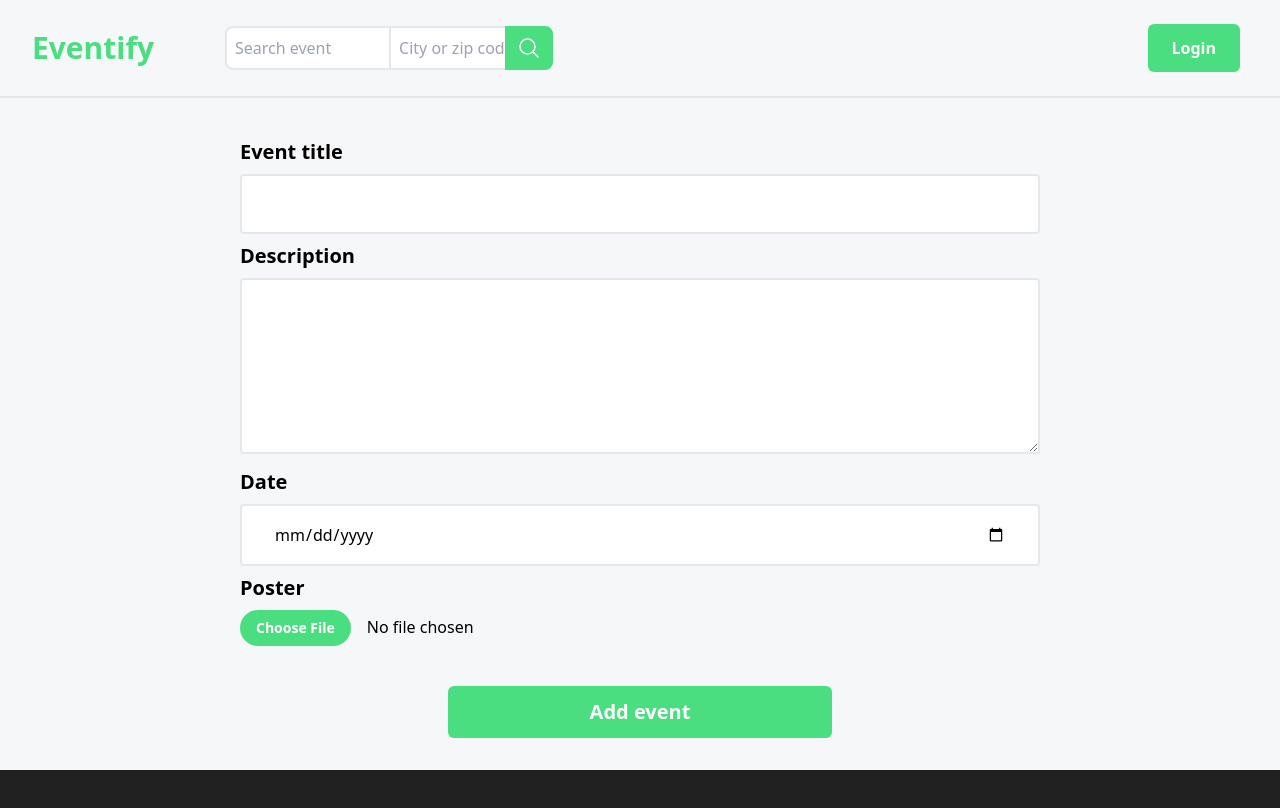
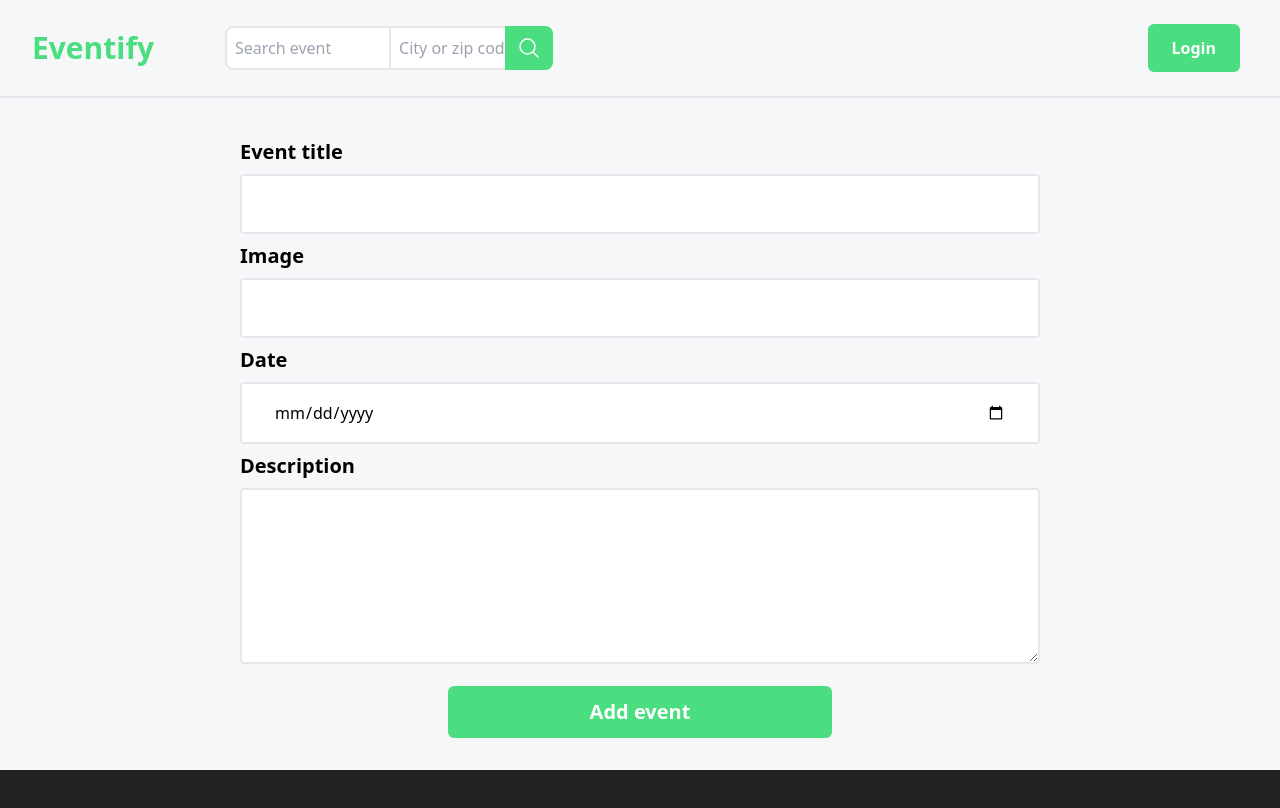
Before and after one commit to Shaymoun/eventify, a React (Vite) app in the folder frontend/: page /add-event in a window 1280 px wide. Shown: the top 808 px of the page. Built offline with nearby package versions, Linux system fonts and the light colour scheme.

Commit message:
feat: Added basic event detail page.

```diff
--- a/frontend/src/App.jsx
+++ b/frontend/src/App.jsx
@@ -5,7 +5,9 @@ import RootLayout from "./pages/Root"
 import ProfilePage from "./pages/Profile"
 import AddEventPage from "./pages/AddEvent"
 import MyEventsPage from "./pages/MyEvents"
-import EventDetailPage from "./pages/EventDetail"
+import EventDetailPage, {
+	loader as EventDetailLoader,
+} from "./pages/EventDetail"
 import EditEventPage from "./pages/EditEvent"
 import ErrorPage from "./pages/Error"
 
@@ -25,12 +27,20 @@ function App() {
 				{
 					path: "my-events",
 					children: [
-						{ index: true, element: <MyEventsPage />, loader:HomeEventsLoader},
-						{ path: ":eventId", element: <EventDetailPage /> },
+						{
+							index: true,
+							element: <MyEventsPage />,
+							loader: HomeEventsLoader,
+						},
+						{
+							path: ":eventId",
+							element: <EventDetailPage />,
+							loader: EventDetailLoader,
+						},
 						{ path: ":eventId/edit", element: <EditEventPage /> },
 					],
 				},
-				{ path: "add-event", element: <AddEventPage /> },
+				{ path: "add-event", element: <AddEventPage />, action: () => {} },
 			],
 		},
 	])
--- a/frontend/src/components/Event.jsx
+++ b/frontend/src/components/Event.jsx
@@ -1,3 +1,4 @@
+import { Link } from "react-router-dom"
 import Button from "../ui/Button"
 import {
 	CheckCircleIcon,
@@ -5,9 +6,11 @@ import {
 	CalendarDaysIcon,
 } from "@heroicons/react/24/outline"
 
-const Event = ({ title, poster, date, host, ongoingPeoples, price }) => {
+const Event = ({ id, title, poster, date, host, ongoingPeoples, price }) => {
 	return (
-		<li className='flex w-full justify-between bg-white my-4 p-4 lg:flex-row-reverse lg:justify-around'>
+		<li>
+			<Link to={`my-events/${id}`}>
+				<div className='flex w-full justify-between bg-white my-4 p-4 lg:flex-row-reverse lg:justify-around'>
 					<div className='flex flex-col w-full sm:w-3/4'>
 						<h2 className='text-xl pb-2 font-semibold'>{title}</h2>
 						<p className='text-lg py-1'>Hosted by: {host} </p>
@@ -26,13 +29,17 @@ const Event = ({ title, poster, date, host, ongoingPeoples, price }) => {
 									<span>{price > 0 ? price : "Free"}</span>
 								</div>
 							</div>
-					<Button>Join</Button>
 						</div>
 					</div>
 
-			<div className="hidden sm:flex items-center">
-				<img src={poster} className='w-full h-20 rounded-md sm:h-36 lg:h-40' />
+					<div className='hidden sm:flex items-center'>
+						<img
+							src={poster}
+							className='w-full h-20 rounded-md sm:h-36 lg:h-40'
+						/>
 					</div>
+				</div>
+			</Link>
 		</li>
 	)
 }
--- /dev/null
+++ b/frontend/src/components/EventForm.jsx
@@ -0,0 +1,67 @@
+import Button from "../ui/Button"
+
+const EventForm = () => {
+	return (
+		<div className='flex justify-center py-8 sm:w-4/5 sm:mx-auto lg:w-[800px] lg:items-center lg:py-8'>
+			<form action='' className='flex flex-col justify-around h-4/5 sm:w-full '>
+				<div>
+					<label htmlFor='name' className='block py-2 text-xl font-semibold'>
+						Event title
+					</label>
+					<input
+						type='text'
+						name='title'
+						id='name'
+						className='w-full rounded border-2  px-2 py-1 lg:px-8 lg:py-4'
+						required
+					/>
+				</div>
+
+				<div>
+					<label htmlFor='image' className='block py-2 text-xl font-semibold'>
+						Image
+					</label>
+					<input
+						type='text'
+						name='image'
+						id='image'
+						className='w-full rounded border-2  px-2 py-1 lg:px-8 lg:py-4'
+						required
+					/>
+				</div>
+				<div>
+					<label htmlFor='date' className='block py-2 text-xl font-semibold'>
+						Date
+					</label>
+					<input
+						type='date'
+						name='date'
+						id='date'
+						className='w-full rounded border-2 px-2 py-1 lg:px-8 lg:py-4'
+						required
+					/>
+				</div>
+				<div>
+					<label
+						htmlFor='description'
+						className='block py-2 text-xl font-semibold'>
+						Description
+					</label>
+					<textarea
+						type='text'
+						name='description'
+						id='description'
+						className='resize-y w-full rounded border-2 px-2 py-1 min-h-44 lg:px-8 lg:py-4'
+						required
+					/>
+				</div>
+
+				<Button className='mt-4 lg:w-96 lg:mx-auto lg:text-xl'>
+					Add event
+				</Button>
+			</form>
+		</div>
+	)
+}
+
+export default EventForm
--- a/frontend/src/components/EventsList.jsx
+++ b/frontend/src/components/EventsList.jsx
@@ -6,6 +6,7 @@ const EventsList = ({ events }) => {
 			{events.map(event => (
 				<Event
 					key={event.title}
+					id={event.id}
 					title={event.title}
 					poster={event.poster}
 					date={event.date}
--- a/frontend/src/pages/AddEvent.jsx
+++ b/frontend/src/pages/AddEvent.jsx
@@ -1,63 +1,15 @@
+import EventForm from "../components/EventForm"
 import Button from "../ui/Button"
 
 const AddEventPage = () => {
-	return (
-		<div className='flex justify-center py-8 sm:w-4/5 sm:mx-auto lg:w-[800px] lg:items-center lg:py-8'>
-			<form action='' className='flex flex-col justify-around h-4/5 sm:w-full '>
-				<div>
-					<label htmlFor='name' className='block py-2 text-xl font-semibold'>
-						Event title
-					</label>
-					<input
-						type='text'
-						name='title'
-						id='name'
-						className='w-full rounded border-2  px-2 py-1 lg:px-8 lg:py-4'
-						required
-					/>
-				</div>
-				<div>
-					<label
-						htmlFor='description'
-						className='block py-2 text-xl font-semibold'>
-						Description
-					</label>
-					<textarea
-						type='text'
-						name='description'
-						id='description'
-						className='resize-y w-full rounded border-2 px-2 py-1 min-h-44 lg:px-8 lg:py-4'
-						required
-					/>
-				</div>
-				<div>
-					<label htmlFor='date' className='block py-2 text-xl font-semibold'>
-						Date
-					</label>
-					<input
-						type='date'
-						name='date'
-						id='date'
-						className='w-full rounded border-2 px-2 py-1 lg:px-8 lg:py-4'
-						required
-					/>
-				</div>
-				<div>
-					<label htmlFor='poster' className='block py-2 text-xl font-semibold'>
-						Poster
-					</label>
-					<input
-						type='file'
-						name='poster'
-						id='poster'
-						className='z-[-1]py-1 mb-6 file:mr-4 file:py-2 file:px-4 file:rounded-full file:border-0 file:text-sm file:font-semibold file:bg-green-400 file:text-white'
-						required
-					/>
-				</div>
-				<Button className='mt-4 lg:w-96 lg:mx-auto lg:text-xl'>Add event</Button>
-			</form>
-		</div>
-	)
+	return <EventForm />
 }
 
 export default AddEventPage
+
+export const action = async () => {
+	const response = await fetch("http://localhost:8080/events", {
+		method: "POST",
+		body: {},
+	})
+}
--- a/frontend/src/pages/EventDetail.jsx
+++ b/frontend/src/pages/EventDetail.jsx
@@ -1,10 +1,44 @@
-import { useParams } from "react-router-dom"
-
+import { useLoaderData, useParams } from "react-router-dom"
 
 const EventDetailPage = () => {
-	const params = useParams()
-
-	return <div>Product {params.id}</div>
+	const data = useLoaderData()
+	const { poster, title, date, host, ongoingPeoples, price } = data.event
+	return (
+		<>
+			<div className='min-h-dvh py-10 rounded-md'>
+				<div className='flex flex-col justify-center items-center py-4 px-2 mx-auto bg-white rounded-2xl md:w-4/5 lg:w-96'>
+					<div className='p-6'>
+						<img
+							src={poster}
+							alt='Profile picture'
+							className='rounded-md h-full'
+						/>
+					</div>
+					<div className='my-8 *:py-2 text-xl text-center'>
+						<h2>{title}</h2>
+						<p>{date}</p>
+						<p>Hosted by: {host}</p>
+						<p>On going: {ongoingPeoples}</p>
+						<p>Price: {price ? price : "Free"}</p>
+					</div>
+				</div>
+			</div>
+		</>
+	)
 }
 
 export default EventDetailPage
+
+export const loader = async ({ request, params }) => {
+	const id = params.eventId
+	const response = await fetch("http://localhost:8080/events/" + id)
+
+	if (!response.ok) {
+		throw json(
+			{ message: "Could not fetch details for selected event." },
+			{ status: 500 }
+		)
+	} else {
+		return response
+	}
+}
--- a/frontend/src/pages/MyEvents.jsx
+++ b/frontend/src/pages/MyEvents.jsx
@@ -5,9 +5,10 @@ const MyEventsPage = () => {
 	const data = useLoaderData()
 	const myEvents = data.events
 	return (
-		<>
+		<div className="p-8">
+			<h3 className='text-2xl font-semibold mt-6 px-4'>Your events:</h3>
 			<EventsList events={myEvents} />
-		</>
+		</div>
 	)
 }
 
--- a/frontend/src/pages/Profile.jsx
+++ b/frontend/src/pages/Profile.jsx
@@ -2,7 +2,7 @@ import Button from "../ui/Button"
 
 const ProfilePage = () => {
 	return (
-		<div className='p-4 rounded-md '>
+		<div className='min-h-dvh py-10 rounded-md'>
 			<div className='flex flex-col justify-center items-center py-4 px-2 mx-auto bg-white rounded-2xl md:w-4/5 lg:w-96'>
 				<div className='p-6'>
 					<img
--- a/frontend/src/pages/Root.jsx
+++ b/frontend/src/pages/Root.jsx
@@ -4,7 +4,7 @@ import Footer from "../components/Footer"
 
 const RootLayout = () => {
 	return (
-		<div>
+		<div className="min-h-dvh">
 			<MainNavigation />
 			<main className='bg-primary-bg'>
 				<Outlet />
```
Lines whose indentation alone changed are shown as unchanged.
